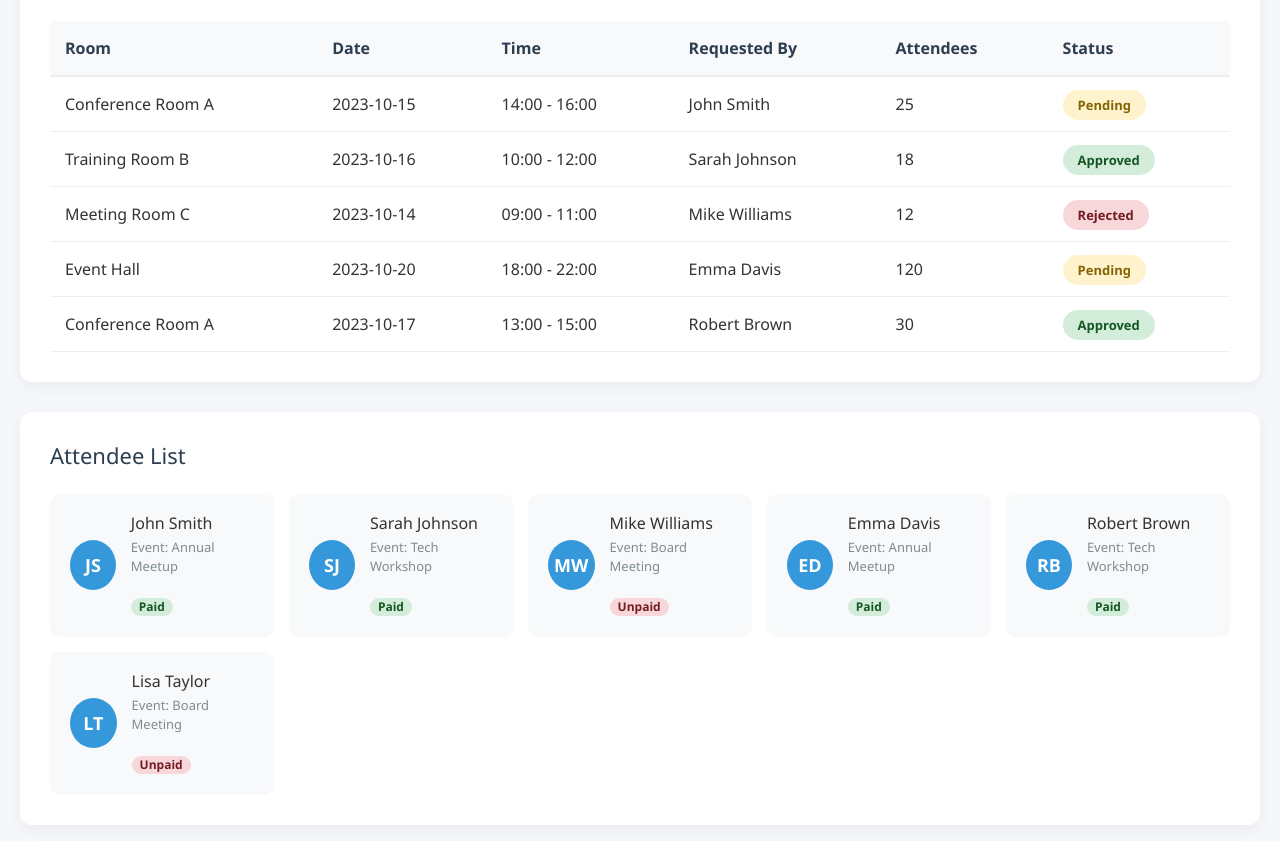
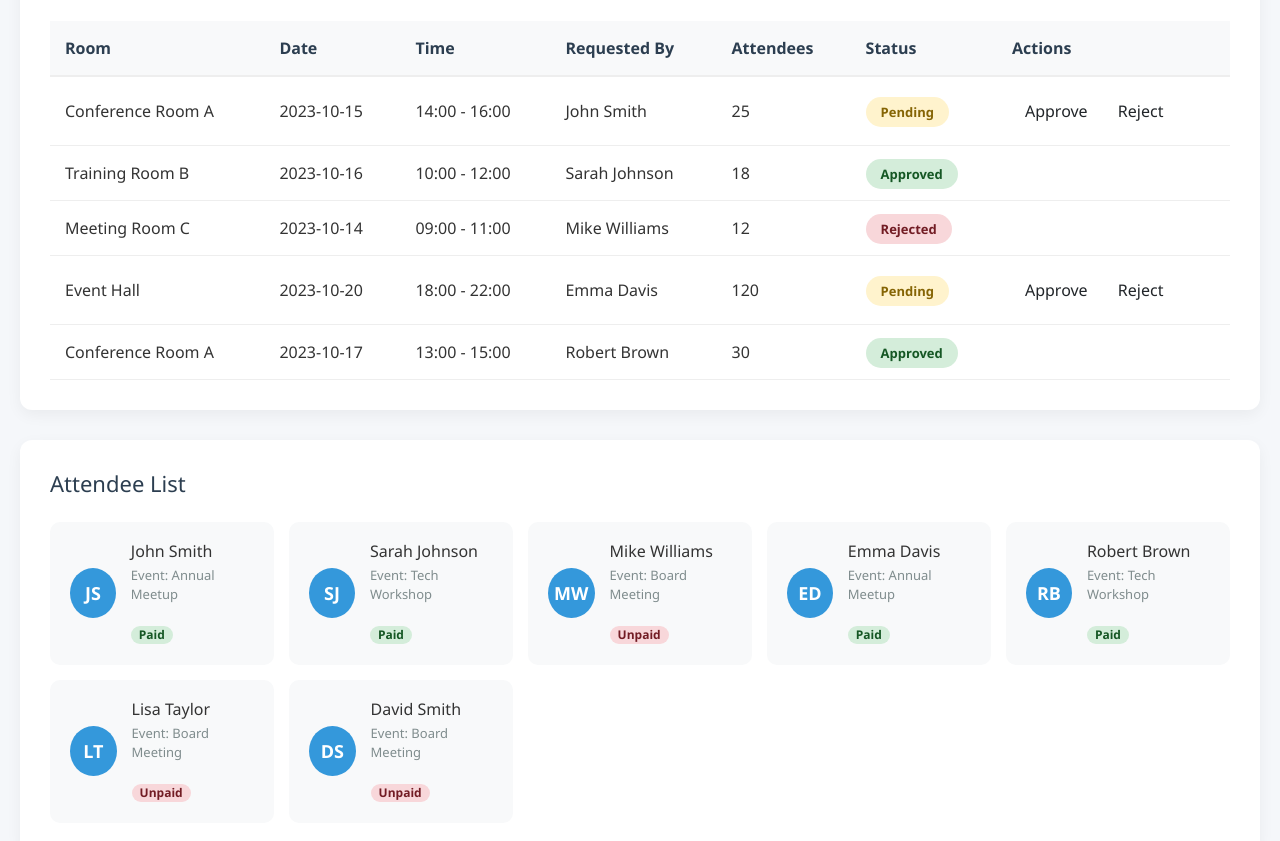
Before and after one commit to momen5406/SA-Project-UniEvents, a plain HTML site: page pages/clubAdmin.html in a window 1280 px wide. Shown: the part 401-1242 px from the top of the page. Drawn offline with nearby package versions, Linux system fonts and the light colour scheme.

Commit message:
Update clubAdmin.html

```diff
--- a/pages/clubAdmin.html
+++ b/pages/clubAdmin.html
@@ -58,6 +58,7 @@
                         <th>Requested By</th>
                         <th>Attendees</th>
                         <th>Status</th>
+                        <th>Actions</th>
                     </tr>
                 </thead>
                 <tbody>
@@ -68,6 +69,12 @@
                         <td>John Smith</td>
                         <td>25</td>
                         <td><span class="status pending">Pending</span></td>
+                        <td>
+                            <div class="action-buttons">
+                                <button class="btn btn-approve">Approve</button>
+                                <button class="btn btn-reject">Reject</button>
+                            </div>
+                        </td>
                     </tr>
                     <tr>
                         <td>Training Room B</td>
@@ -76,6 +83,7 @@
                         <td>Sarah Johnson</td>
                         <td>18</td>
                         <td><span class="status approved">Approved</span></td>
+                        <td></td>
                     </tr>
                     <tr>
                         <td>Meeting Room C</td>
@@ -84,6 +92,7 @@
                         <td>Mike Williams</td>
                         <td>12</td>
                         <td><span class="status rejected">Rejected</span></td>
+                        <td></td>
                     </tr>
                     <tr>
                         <td>Event Hall</td>
@@ -92,6 +101,12 @@
                         <td>Emma Davis</td>
                         <td>120</td>
                         <td><span class="status pending">Pending</span></td>
+                        <td>
+                            <div class="action-buttons">
+                                <button class="btn btn-approve">Approve</button>
+                                <button class="btn btn-reject">Reject</button>
+                            </div>
+                        </td>
                     </tr>
                     <tr>
                         <td>Conference Room A</td>
@@ -100,6 +115,7 @@
                         <td>Robert Brown</td>
                         <td>30</td>
                         <td><span class="status approved">Approved</span></td>
+                        <td></td>
                     </tr>
                 </tbody>
             </table>
@@ -159,6 +175,14 @@
                     <span class="badge unpaid">Unpaid</span>
                 </div>
             </div>
+            <div class="attendee-card">
+                <div class="attendee-avatar">DS</div>
+                <div class="attendee-info">
+                    <h4>David Smith</h4>
+                    <p>Event: Board Meeting</p>
+                    <span class="badge unpaid">Unpaid</span>
+                </div>
+            </div>
         </div>
     </div>
 </body>
```
